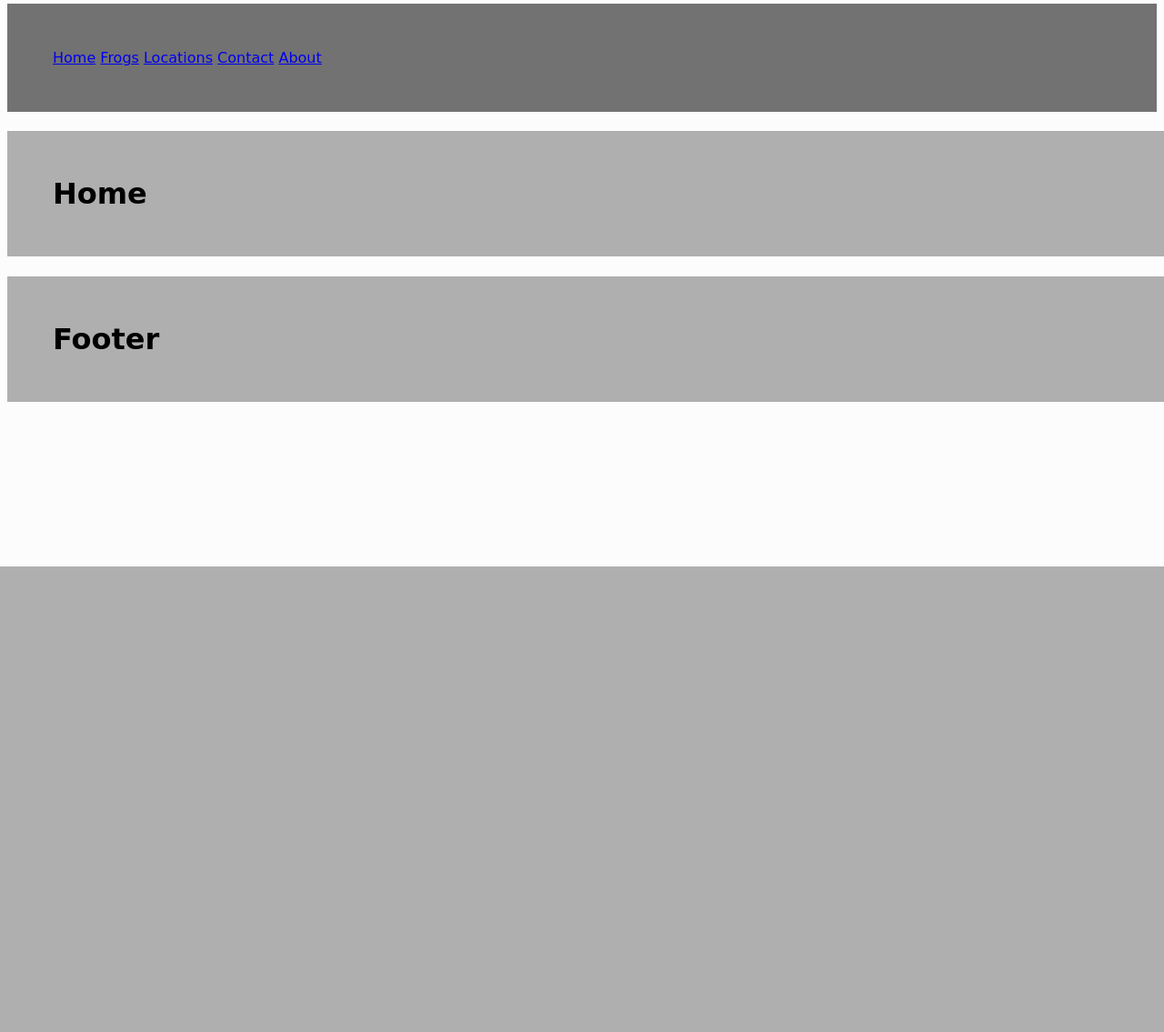
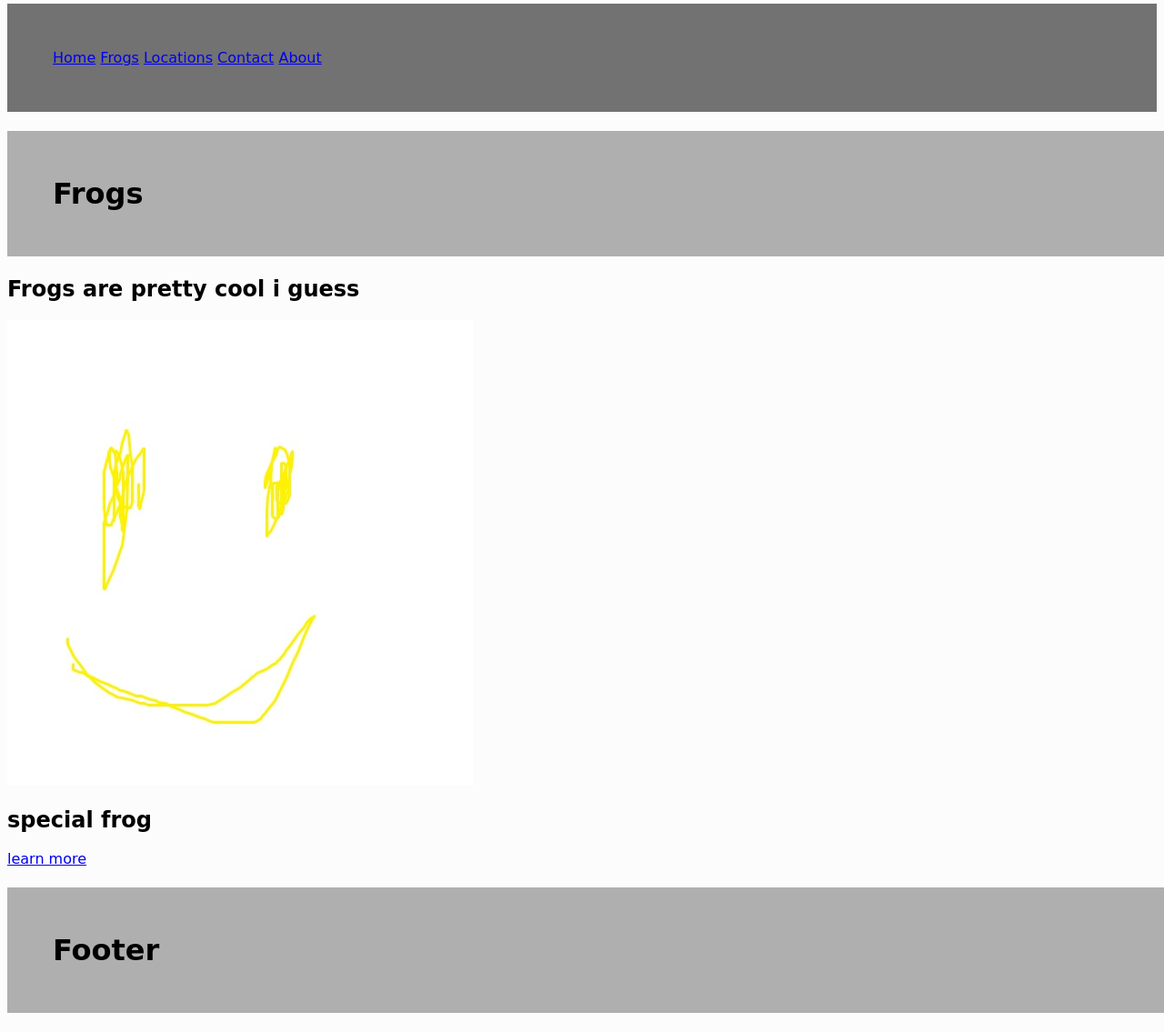
Before and after one commit to protrooper/Linuses-12DTP-project, a Flask app: page / in a window 1280 px wide; the page is wider, and only the part inside the window is pictured. Shown: the part 177-1312 px from the top of that part at 91% size. Before the commit the page ends 800 px from the top of that part, so only its background shows below. Run offline with Flask 3, Linux system fonts and the light colour scheme; data comes from the database, SQL or seed files in the repository.

Commit message:
random frog is now shown on home page

```diff
--- a/routes.py
+++ b/routes.py
@@ -1,6 +1,7 @@
 from flask import Flask, render_template, request
 import sqlite3
 
+import random
 
 
 
@@ -24,7 +25,14 @@
 
 @app.route('/')
 def home():
-    return render_template("home.html", title = "Home")
+    conn = sqlite3.connect('frog.db')
+    cur = conn.cursor()
+    cur.execute('SELECT COUNT(id) FROM frogs')
+    count = cur.fetchone()
+    randomId = random.randint(1, count[0])
+    cur.execute('SELECT * FROM frogs WHERE id=?', (randomId,))
+    frog = cur.fetchone()
+    return render_template("home.html", title = "Home", frog=frog)
 
 
 @app.route('/contact')
--- a/templates/home.html
+++ b/templates/home.html
@@ -2,6 +2,13 @@
 {%block content%}
 
 
-<h1>Home</h1>
+<h1>Frogs</h1>
+<h2>Frogs are pretty cool i guess</h2>
+
+
+
+<img src = "{{frog[2]}}" />
+<h2>{{frog[1]}}</h2>
+<a href = "/frog/{{frog[0]}}"> learn more</a>
 
 {%endblock%}
--- a/templates/locations.html
+++ b/templates/locations.html
@@ -9,6 +9,7 @@
             <option value= "{{item[1]}}">
         {%endfor%}
     </datalist>
+
     <input type = "submit" value = "Search">
     </h2>
 </form>
```
